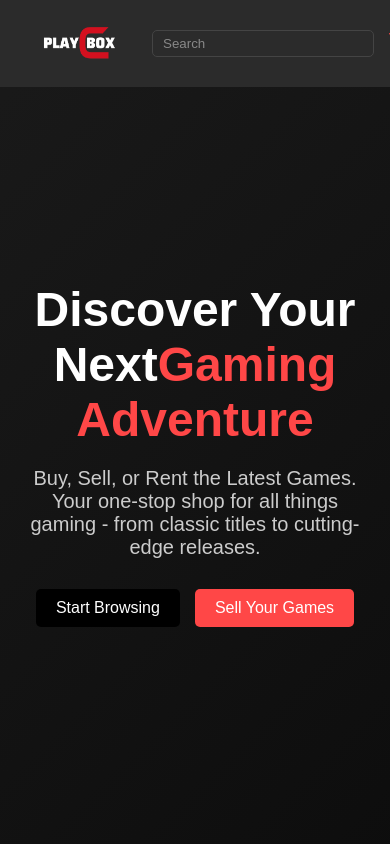
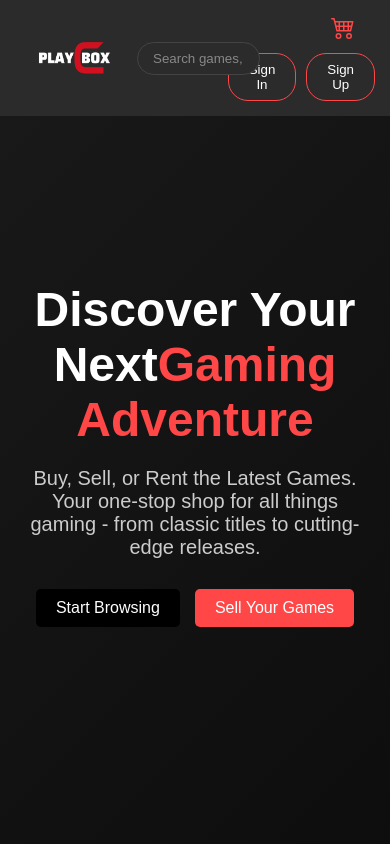
Before and after one commit to NeilSenEasow/playboxstore, a React (Vite) app: page / in a window 390 px wide. Shown: the top 844 px of the page. Built offline with nearby package versions, Linux system fonts and the light colour scheme.

Commit message:
Fixing navbar

```diff
--- a/src/components/Navbar/Navbar.css
+++ b/src/components/Navbar/Navbar.css
@@ -14,7 +14,7 @@ body {
   justify-content: space-between;
   align-items: center;
   background-color: #2b2b2b;
-  padding: 20px 20px;
+  padding: 20px 40px;
   color: white;
   font-family: 'Arial', sans-serif;
   width: 100%;
@@ -56,7 +56,7 @@ body {
   margin: 0;
   padding: 0;
   gap: 20px;
-  margin-right: 500px;
+  margin-right: 0;
 }
 
 .navbar-menu li a {
@@ -110,20 +110,24 @@ body {
   display: flex;
   align-items: center;
   gap: 15px;
+  margin-left: auto;
 }
 
 .search-container {
-  position: relative;
+  position: absolute;
+  left: 50%;
+  transform: translateX(-50%);
+  width: 300px;
 }
 
 .search-input {
-  padding: 5px 10px;
+  width: 100%;
+  padding: 8px 15px;
   border: 1px solid #444;
-  border-radius: 5px;
+  border-radius: 20px;
   background-color: #2b2b2b;
   color: white;
-  width: 200px;
-  transition: background-color 0.3s ease;
+  transition: all 0.3s ease;
 }
 
 .search-input:hover {
@@ -136,6 +140,7 @@ body {
 
 .notifications {
   position: relative;
+  margin-right: 20px;
 }
 
 .notification-icon {
@@ -156,20 +161,26 @@ body {
   border-radius: 50%;
 }
 
+.auth-buttons {
+  display: flex;
+  gap: 10px;
+  margin-left: auto;
+}
+
 .sign-in-btn {
-  padding: 5px 15px;
-  background-color: white;
-  color: #2b2b2b;
-  border: 1px solid #888;
-  border-radius: 5px;
-  font-weight: bold;
+  padding: 8px 20px;
+  background-color: transparent;
+  color: white;
+  border: 1px solid #ff4747;
+  border-radius: 20px;
+  font-weight: 500;
   cursor: pointer;
-  transition: background-color 0.3s ease, transform 0.3s ease;
+  transition: all 0.3s ease;
 }
 
 .sign-in-btn:hover {
-  background-color: #ddd;
-  transform: scale(1.05);
+  background-color: #ff4747;
+  transform: translateY(-2px);
 }
 
 @keyframes fadeIn {
@@ -193,14 +204,26 @@ body {
 }
 
 @media (max-width: 768px) {
+  .navbar {
+    padding: 15px;
+  }
+
   .navbar-menu {
     display: none;
   }
 
-  .search-container,
-  .notifications,
-  .sign-in-btn {
-    margin-right: 0;
+  .search-container {
+    position: relative;
+    left: 0;
+    transform: none;
+    width: 100%;
+    margin: 10px 0;
+  }
+
+  .navbar-actions {
+    flex-wrap: wrap;
+    justify-content: flex-end;
+    gap: 10px;
   }
 }
 
--- a/src/components/Navbar/Navbar.jsx
+++ b/src/components/Navbar/Navbar.jsx
@@ -23,46 +23,42 @@ const Navbar = ({ cartCount, onSearch }) => {
     <nav className="navbar">
       <div className="navbar-logo">
         <Link to="/">
-          <img src={Logo} alt="Logo" style={{ width: '120px', height: '45px', marginRight: '10px' }} />
+          <img src={Logo} alt="Logo" style={{ width: '120px', height: '45px' }} />
         </Link>
       </div>
+
       <ul className="navbar-menu">
-        <li>
-          <Link to="/">Home</Link>
-        </li>
-        <li>
-          <Link to="/sell">Sell</Link>
-        </li>
-        <li>
-          <Link to="/buy">Buy</Link>
-        </li>
-        <li>
-          <Link to="/rent">Rent</Link>
-        </li>
-        <li>
-          <Link to="/admin">Admin</Link>
-        </li>
+        <li><Link to="/">Home</Link></li>
+        <li><Link to="/sell">Sell</Link></li>
+        <li><Link to="/buy">Buy</Link></li>
+        <li><Link to="/rent">Rent</Link></li>
+        <li><Link to="/admin">Admin</Link></li>
       </ul>
-      <div className="navbar-actions">
+
       <div className="search-container">
         <form onSubmit={handleSearchSubmit}>
           <input
             type="text"
-              placeholder="Search"
+            placeholder="Search games, consoles..."
             className="search-input"
             value={searchQuery}
             onChange={handleSearchChange}
           />
         </form>
       </div>
+
+      <div className="navbar-actions">
         <div className="notifications">
           <Link to="/cart">
             <BsCart4 size={24} color="#ff4747" />
             {cartCount > 0 && <span className="notification-badge">{cartCount}</span>}
           </Link>
         </div>
+
+        <div className="auth-buttons">
           <button className="sign-in-btn">Sign In</button>
           <button className="sign-in-btn">Sign Up</button>
+        </div>
       </div>
     </nav>
   );
```
Lines whose indentation alone changed are shown as unchanged.
